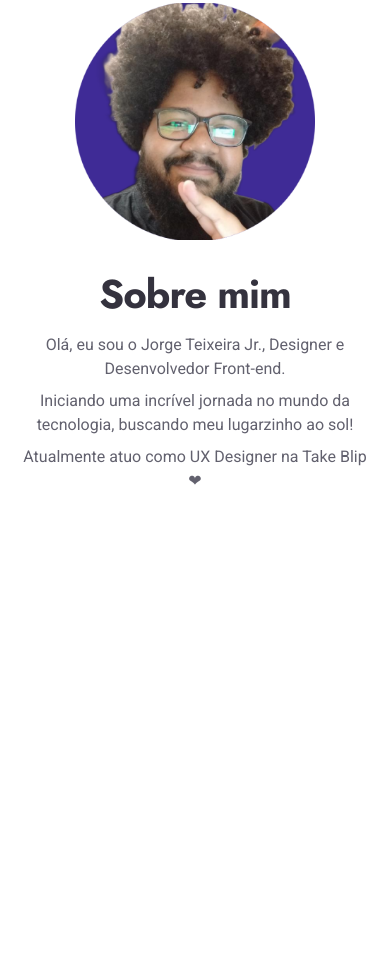
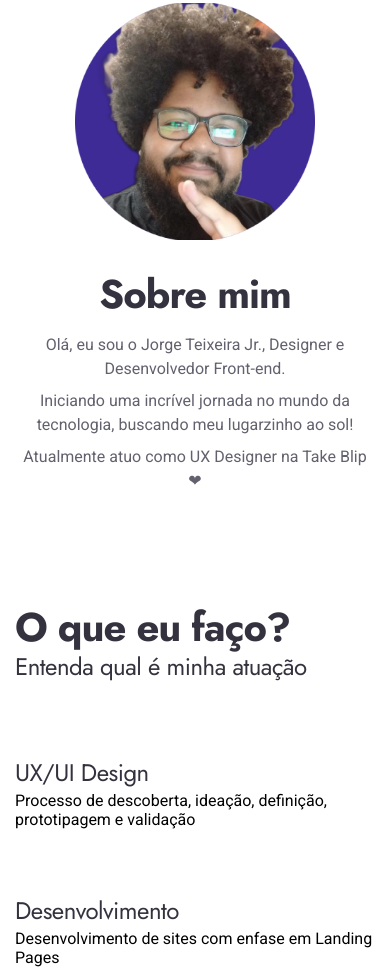
Before and after one commit to jorgeteixeirajr/jorgeteixeirajr.design, a plain HTML site: page index.html in a window 390 px wide. Shown: the part 542-1509 px from the top of the page. Before the commit the page ends 1147 px from the top, so only its background shows below. Drawn offline with Linux system fonts and the light colour scheme.

Commit message:
tweak home section responsive and create new section what do i do

```diff
--- a/index.html
+++ b/index.html
@@ -63,6 +63,29 @@
     </div>
   </section>
 
+  <section class="s-work">
+    <div class="container">
+      <h2>O que eu faço?</h2>
+      <h3>Entenda qual é minha atuação</h3>
+      <div class="work-itens">
+        <div class="design">
+          <div class="design-img">
+            <img src="./icons/trophy.svg" alt="UX/UI Design">
+          </div>
+          <h3>UX/UI Design</h3>
+          <p>Processo de descoberta, ideação, definição, prototipagem e validação</p>
+        </div>
+        <div class="dev">
+          <div class="dev-img">
+            <img src="./icons/computer.svg" alt="Desenvolvimento">
+          </div>
+          <h3>Desenvolvimento</h3>
+          <p>Desenvolvimento de sites com enfase em Landing Pages</p>
+        </div>
+      </div>
+    </div>
+  </section>
+
 </body>
 
 </html>
```
